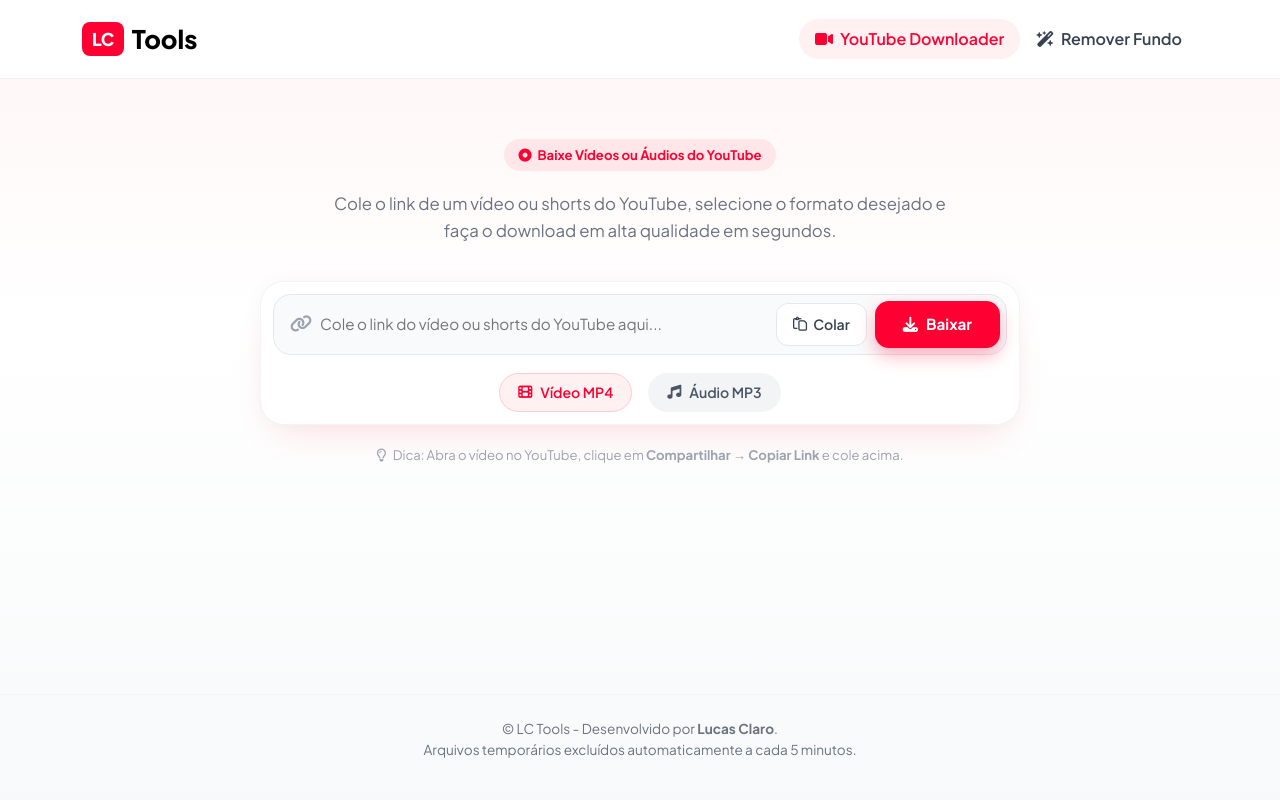
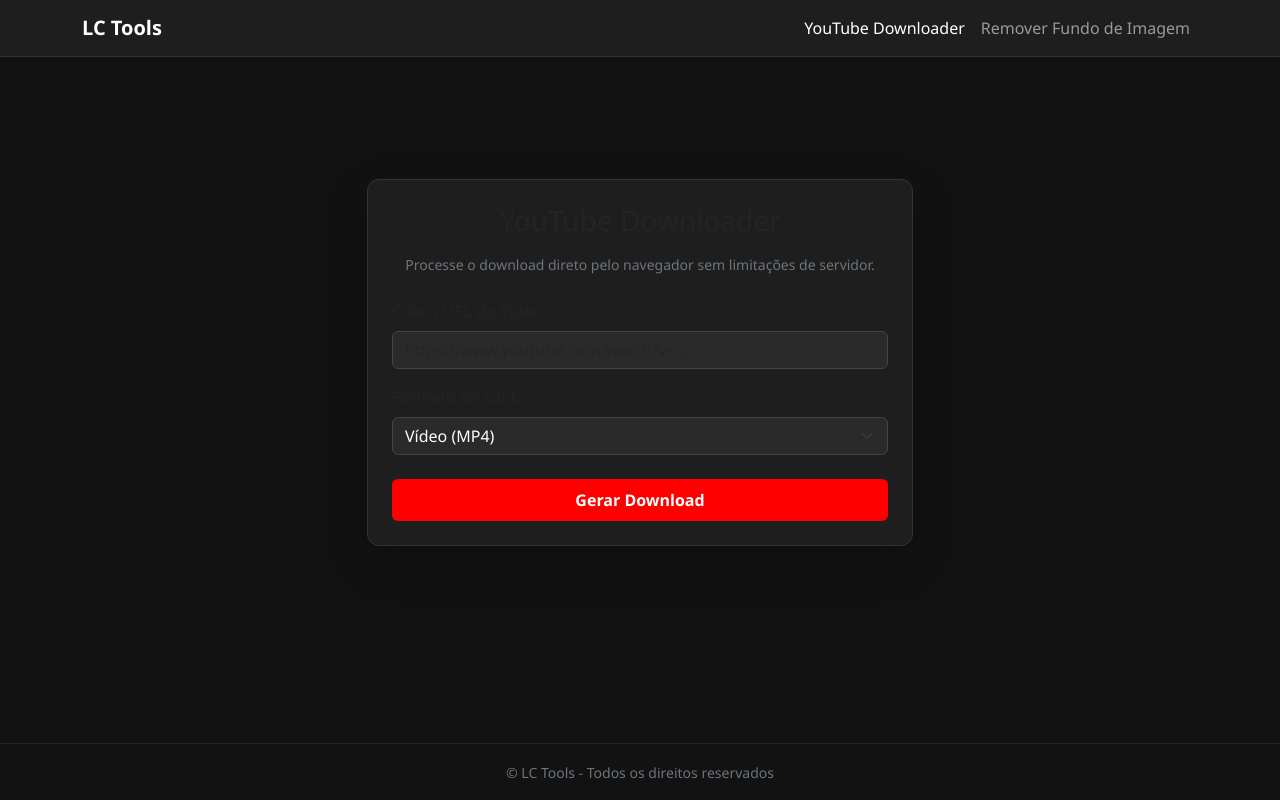
Before and after one commit to LucasClaroNicolau/LCTools, a Flask app: page / in a window 1280 px wide. Run offline with Flask 3, Linux system fonts and the light colour scheme.

Commit message:
Ajuste para contornar bloqueios Youtube

```diff
--- a/app.py
+++ b/app.py
@@ -2,25 +2,31 @@ import os
 import time
 import threading
 import uuid
-from flask import Flask, render_template, request, send_file, flash, redirect, url_for, jsonify
-import yt_dlp
+from flask import Flask, render_template, request, send_file, jsonify
 from rembg import remove
 from PIL import Image
 
 app = Flask(__name__)
 app.secret_key = "lc-tools-chave-secreta-para-mensagens-flash"
 
+# Limite máximo de upload (50 MB)
 app.config['MAX_CONTENT_LENGTH'] = 50 * 1024 * 1024
+
 DOWNLOAD_FOLDER = os.path.join('static', 'uploads')
 app.config['DOWNLOAD_FOLDER'] = DOWNLOAD_FOLDER
-FILE_EXPIRATION_SECONDS = 300
+FILE_EXPIRATION_SECONDS = 300  # 5 minutos
 
 if not os.path.exists(DOWNLOAD_FOLDER):
     os.makedirs(DOWNLOAD_FOLDER)
 
+# Dicionário em memória para armazenar o progresso dos downloads
 PROGRESS_STORE = {}
 
+
+# --- Gerenciamento de Limpeza Automática ---
+
 def clear_download_folder():
+    """Remove todos os arquivos antigos da pasta de temporários ao iniciar o servidor."""
     if os.path.exists(DOWNLOAD_FOLDER):
         for filename in os.listdir(DOWNLOAD_FOLDER):
             file_path = os.path.join(DOWNLOAD_FOLDER, filename)
@@ -28,97 +34,111 @@ def clear_download_folder():
                 if os.path.isfile(file_path) or os.path.islink(file_path):
                     os.remove(file_path)
             except Exception as e:
-                print(f"[STARTUP CLEANUP ERROR] {e}")
+                print(f"[STARTUP CLEANUP ERROR] Erro ao deletar {filename}: {e}")
 
+
+def auto_clean_files():
+    """Thread em segundo plano para excluir arquivos com mais de 5 minutos."""
+    while True:
+        now = time.time()
+        try:
+            for filename in os.listdir(DOWNLOAD_FOLDER):
+                file_path = os.path.join(DOWNLOAD_FOLDER, filename)
+                if os.path.isfile(file_path):
+                    if (now - os.path.getmtime(file_path)) > FILE_EXPIRATION_SECONDS:
+                        os.remove(file_path)
+                        print(f"[CLEANUP] Arquivo removido por expiração: {filename}")
+        except Exception as e:
+            print(f"[CLEANUP ERROR] {e}")
+        time.sleep(60)
+
+
+# Executa limpeza inicial e dispara a thread de background
 clear_download_folder()
+cleaner_thread = threading.Thread(target=auto_clean_files, daemon=True)
+cleaner_thread.start()
+
+
+# --- Rotas Principais e API de Progresso ---
 
 @app.route('/')
 def index():
     return render_template('index.html')
 
+
 @app.route('/remove-bg')
 def remove_bg_page():
     return render_template('background_remover.html')
 
+
 @app.route('/progress/<task_id>')
 def get_progress(task_id):
-    return jsonify(PROGRESS_STORE.get(task_id, {"progress": 0, "status": "starting"}))
+    """Retorna o percentual e status em tempo real via JSON."""
+    data = PROGRESS_STORE.get(task_id, {"progress": 0, "status": "starting"})
+    return jsonify(data)
+
 
 @app.route('/get-file/<task_id>')
 def get_file(task_id):
+    """Baixa o arquivo gerado assim que o processamento do BG Remover chega a 100%."""
     task = PROGRESS_STORE.get(task_id)
     if task and task.get("status") == "completed" and os.path.exists(task.get("file_path")):
         return send_file(task["file_path"], as_attachment=True)
     return "Arquivo não encontrado ou processamento incompleto.", 404
 
-def process_youtube(task_id, url, format_type):
-    unique_id = str(uuid.uuid4())[:8]
-    output_template = os.path.join(DOWNLOAD_FOLDER, f'%(title)s_{unique_id}.%(ext)s')
 
-    def progress_hook(d):
-        if d['status'] == 'downloading':
-            total = d.get('total_bytes') or d.get('total_bytes_estimate', 0)
-            downloaded = d.get('downloaded_bytes', 0)
-            if total > 0:
-                percent = int((downloaded / total) * 90)
-                PROGRESS_STORE[task_id] = {"progress": percent, "status": "downloading", "msg": "Baixando mídia..."}
-        elif d['status'] == 'finished':
-            PROGRESS_STORE[task_id] = {"progress": 95, "status": "converting", "msg": "Finalizando arquivo..."}
+# --- Lógica de Remoção de Fundo (Local / Servidor) ---
 
-    cookies_path = os.path.join(os.path.dirname(os.path.abspath(__file__)), 'youtube.com_cookies.txt')
+def process_bg_removal(task_id, input_image_path, original_filename):
+    try:
+        PROGRESS_STORE[task_id] = {"progress": 25, "status": "processing", "msg": "Carregando imagem..."}
+        time.sleep(0.3)
 
-    # Configuração ultra-resiliente para contornar bloqueio de IP de VPS
-    ydl_opts = {
-        'cookiefile': cookies_path,
-        'outtmpl': output_template,
-        'progress_hooks': [progress_hook],
-        'noplaylist': True,
-        # Força o uso do cliente de incorporação (embed), que raramente exige PO Token em servidores
-        'extractor_args': {
-            'youtube': {
-                'player_client': ['embed', 'mweb']
-            }
-        },
-        'geo_bypass': True,
-    }
+        input_image = Image.open(input_image_path)
+        PROGRESS_STORE[task_id] = {"progress": 55, "status": "processing", "msg": "Removendo o fundo com IA..."}
 
-    if format_type == 'mp3':
-        ydl_opts.update({
-            'format': 'bestaudio/best',
-            'postprocessors': [{'key': 'FFmpegExtractAudio', 'preferredcodec': 'mp3', 'preferredquality': '192'}],
-        })
-    else:
-        ydl_opts.update({'format': 'best'})
+        output_image = remove(input_image)
+        PROGRESS_STORE[task_id] = {"progress": 85, "status": "processing", "msg": "Gerando arquivo em PNG transparente..."}
 
-    try:
-        with yt_dlp.YoutubeDL(ydl_opts) as ydl:
-            info = ydl.extract_info(url, download=True)
-            filename = ydl.prepare_filename(info)
-            if format_type == 'mp3':
-                filename = os.path.splitext(filename)[0] + '.mp3'
+        unique_filename = f"no_bg_{uuid.uuid4().hex[:8]}.png"
+        output_path = os.path.join(DOWNLOAD_FOLDER, unique_filename)
+        output_image.save(output_path, format="PNG")
+
+        if os.path.exists(input_image_path):
+            os.remove(input_image_path)
 
         PROGRESS_STORE[task_id] = {
             "progress": 100,
             "status": "completed",
-            "file_path": filename,
-            "filename": os.path.basename(filename)
+            "file_path": output_path,
+            "filename": f"sem_fundo_{original_filename}"
         }
     except Exception as e:
         PROGRESS_STORE[task_id] = {"progress": 0, "status": "error", "error": str(e)}
 
-@app.route('/start-youtube', methods=['POST'])
-def start_youtube():
-    url = request.form.get('url')
-    format_type = request.form.get('format_type', 'mp4')
-    if not url:
-        return jsonify({"error": "Insira uma URL válida."}), 400
+
+@app.route('/start-remove-bg', methods=['POST'])
+def start_remove_bg():
+    file = request.files.get('image')
+    if not file or file.filename == '':
+        return jsonify({"error": "Nenhuma imagem selecionada."}), 400
+
+    temp_input_path = os.path.join(DOWNLOAD_FOLDER, f"temp_{uuid.uuid4().hex}_{file.filename}")
+    file.save(temp_input_path)
 
     task_id = str(uuid.uuid4())
-    PROGRESS_STORE[task_id] = {"progress": 5, "status": "starting", "msg": "Iniciando..."}
-    threading.Thread(target=process_youtube, args=(task_id, url, format_type), daemon=True).start()
+    PROGRESS_STORE[task_id] = {"progress": 10, "status": "starting", "msg": "Iniciando a inteligência artificial..."}
+
+    thread = threading.Thread(target=process_bg_removal, args=(task_id, temp_input_path, file.filename))
+    thread.start()
+
     return jsonify({"task_id": task_id})
 
-# (Restante das rotas de background remover continuam iguais...)
+
+@app.errorhandler(413)
+def request_entity_too_large(error):
+    return jsonify({"error": "O arquivo é muito grande! O limite máximo é 50 MB."}), 413
+
 
 if __name__ == '__main__':
     app.run(host='0.0.0.0', debug=True, port=5000)
--- a/templates/index.html
+++ b/templates/index.html
@@ -1,70 +1,207 @@
-{% extends 'base.html' %}
+<!DOCTYPE html>
+<html lang="pt-BR">
+<head>
+    <meta charset="UTF-8">
+    <meta name="viewport" content="width=device-width, initial-scale=1.0">
+    <title>LC Tools - Downloader do YouTube</title>
+    <link href="https://cdn.jsdelivr.net/npm/bootstrap@5.3.0/dist/css/bootstrap.min.css" rel="stylesheet">
+    <style>
+        body {
+            background-color: #121212;
+            color: #ffffff;
+            font-family: 'Segoe UI', Tahoma, Geneva, Verdana, sans-serif;
+            min-height: 100vh;
+            display: flex;
+            flex-direction: column;
+        }
+        .navbar {
+            background-color: #1e1e1e;
+            border-bottom: 1px solid #333;
+        }
+        .card {
+            background-color: #1e1e1e;
+            border: 1px solid #333;
+            border-radius: 12px;
+        }
+        .form-control, .form-select {
+            background-color: #2a2a2a;
+            border: 1px solid #444;
+            color: #fff;
+        }
+        .form-control:focus, .form-select:focus {
+            background-color: #333;
+            color: #fff;
+            border-color: #0d6efd;
+            box-shadow: none;
+        }
+        .progress-container {
+            display: none;
+        }
+        .btn-custom {
+            background-color: #ff0000;
+            color: white;
+            font-weight: bold;
+        }
+        .btn-custom:hover {
+            background-color: #cc0000;
+            color: white;
+        }
+    </style>
+</head>
+<body>
 
-{% block content %}
-<section class="hero-section">
-    <div class="tag-pill">
-        <i class="fa-solid fa-circle-dot"></i> Baixe Vídeos ou Áudios do YouTube
+    <nav class="navbar navbar-expand-lg navbar-dark mb-4">
+        <div class="container">
+            <a class="navbar-brand fw-bold" href="/">LC Tools</a>
+            <div class="navbar-nav">
+                <a class="nav-link active" href="/">YouTube Downloader</a>
+                <a class="nav-link" href="/remove-bg">Remover Fundo de Imagem</a>
             </div>
-    <p class="hero-subtitle">
-        Cole o link de um vídeo ou shorts do YouTube, selecione o formato desejado e faça o download em alta qualidade em segundos.
-    </p>
+        </div>
+    </nav>
 
-    <div class="search-card">
+    <div class="container my-auto">
+        <div class="row justify-content-center">
+            <div class="col-md-8 col-lg-6">
+                <div class="card p-4 shadow-lg">
+                    <h3 class="text-center mb-3">YouTube Downloader</h3>
+                    <p class="text-secondary text-center small mb-4">Processe o download direto pelo navegador sem limitações de servidor.</p>
+
                     <form id="youtubeForm">
-            <div class="input-wrapper">
-                <i class="fa-solid fa-link search-icon"></i>
-                <input type="url" class="custom-input" id="youtube_url" name="url" placeholder="Cole o link do vídeo ou shorts do YouTube aqui..." required autocomplete="off">
-                <button type="button" class="btn-paste" onclick="pasteClipboard('youtube_url')">
-                    <i class="fa-regular fa-paste"></i> Colar
-                </button>
-                <button type="submit" class="btn-download">
-                    <i class="fa-solid fa-download"></i> Baixar
-                </button>
+                        <div class="mb-3">
+                            <label for="url" class="form-label">Cole a URL do Vídeo:</label>
+                            <input type="url" class="form-control" id="url" name="url" placeholder="https://www.youtube.com/watch?v=..." required>
                         </div>
 
-            <div class="options-container">
-                <label class="option-chip">
-                    <input type="radio" name="format_type" value="mp4" checked>
-                    <span class="chip-label"><i class="fa-solid fa-film"></i> Vídeo MP4</span>
-                </label>
-                <label class="option-chip">
-                    <input type="radio" name="format_type" value="mp3">
-                    <span class="chip-label"><i class="fa-solid fa-music"></i> Áudio MP3</span>
-                </label>
-            </div>
-        </form>
+                        <div class="mb-3">
+                            <label for="format_type" class="form-label">Formato de Saída:</label>
+                            <select class="form-select" id="format_type" name="format_type">
+                                <option value="mp4">Vídeo (MP4)</option>
+                                <option value="mp3">Áudio (MP3)</option>
+                            </select>
                         </div>
 
-    <p class="tip-text">
-        <i class="fa-regular fa-lightbulb me-1"></i> Dica: Abra o vídeo no YouTube, clique em <strong>Compartilhar → Copiar Link</strong> e cole acima.
-    </p>
-</section>
+                        <button type="submit" id="btnSubmit" class="btn btn-custom w-100 py-2 mt-2">
+                            Gerar Download
+                        </button>
+                    </form>
+
+                    <!-- Status e Progresso -->
+                    <div id="statusContainer" class="progress-container mt-4">
+                        <div class="d-flex justify-content-between mb-1">
+                            <span id="statusMessage" class="small text-secondary">Iniciando requisição...</span>
+                            <span id="progressText" class="small fw-bold">0%</span>
+                        </div>
+                        <div class="progress" style="height: 10px;">
+                            <div id="progressBar" class="progress-bar progress-bar-striped progress-bar-animated bg-danger" role="progressbar" style="width: 0%"></div>
+                        </div>
+                    </div>
+
+                    <!-- Mensagens de Erro / Sucesso -->
+                    <div id="alertBox" class="alert mt-3 d-none" role="alert"></div>
+                </div>
+            </div>
+        </div>
+    </div>
+
+    <footer class="text-center py-3 text-secondary border-top border-dark mt-auto">
+        <small>&copy; LC Tools - Todos os direitos reservados</small>
+    </footer>
 
     <script>
-    document.getElementById('youtubeForm').addEventListener('submit', async function(e) {
+        const form = document.getElementById('youtubeForm');
+        const btnSubmit = document.getElementById('btnSubmit');
+        const statusContainer = document.getElementById('statusContainer');
+        const progressBar = document.getElementById('progressBar');
+        const progressText = document.getElementById('progressText');
+        const statusMessage = document.getElementById('statusMessage');
+        const alertBox = document.getElementById('alertBox');
+
+        form.addEventListener('submit', async (e) => {
             e.preventDefault();
 
-        const formData = new FormData(this);
-        document.getElementById('loaderTitle').innerText = "Baixando do YouTube";
-        document.getElementById('loaderSubtitle').innerText = "Iniciando conexão...";
-        document.getElementById('progressBar').style.width = '0%';
-        document.getElementById('progressBar').innerText = '0%';
+            const url = document.getElementById('url').value;
+            const formatType = document.getElementById('format_type').value;
+
+            // Reset de UI
+            alertBox.classList.add('d-none');
+            statusContainer.style.display = 'block';
+            btnSubmit.disabled = true;
+            updateProgress(20, 'Consultando instâncias públicas...');
 
             try {
-            const response = await fetch('/start-youtube', {
+                // Utilizando API pública do Cobalt/Piped via cliente
+                const apiInstances = [
+                    'https://api.cobalt.tools/api/json',
+                    'https://cobalt-api.kwi.mobi/api/json'
+                ];
+
+                let success = false;
+                let downloadUrl = null;
+
+                for (const instance of apiInstances) {
+                    try {
+                        updateProgress(50, 'Extraindo link de mídia direto...');
+                        const response = await fetch(instance, {
                             method: 'POST',
-                body: formData
+                            headers: {
+                                'Accept': 'application/json',
+                                'Content-Type': 'application/json'
+                            },
+                            body: JSON.stringify({
+                                url: url,
+                                downloadMode: formatType === 'mp3' ? 'audio' : 'auto',
+                                audioFormat: 'mp3'
+                            })
                         });
+
                         const data = await response.json();
 
-            if (data.task_id) {
-                trackProgress(data.task_id);
-            } else {
-                alert(data.error || "Erro ao iniciar o download.");
+                        if (data.url) {
+                            downloadUrl = data.url;
+                            success = true;
+                            break;
                         }
                     } catch (err) {
-            alert("Ocorreu um erro ao conectar com o servidor.");
+                        console.warn('Instância falhou, tentando alternativa...', err);
+                    }
+                }
+
+                if (success && downloadUrl) {
+                    updateProgress(100, 'Concluído! Iniciando download...');
+
+                    // Dispara o download automático no navegador do cliente
+                    const a = document.createElement('a');
+                    a.href = downloadUrl;
+                    a.target = '_blank';
+                    a.download = '';
+                    document.body.appendChild(a);
+                    a.click();
+                    document.body.removeChild(a);
+
+                    showAlert('success', 'Download iniciado no seu navegador!');
+                } else {
+                    throw new Error('Não foi possível extrair a mídia. Tente novamente em alguns segundos.');
+                }
+
+            } catch (error) {
+                showAlert('danger', error.message || 'Erro ao processar a solicitação.');
+            } finally {
+                btnSubmit.disabled = false;
             }
         });
+
+        function updateProgress(percent, msg) {
+            progressBar.style.width = `${percent}%`;
+            progressText.innerText = `${percent}%`;
+            statusMessage.innerText = msg;
+        }
+
+        function showAlert(type, message) {
+            alertBox.className = `alert alert-${type} mt-3`;
+            alertBox.innerText = message;
+            alertBox.classList.remove('d-none');
+        }
     </script>
-{% endblock %}
+</body>
+</html>
```
Lines whose indentation alone changed are shown as unchanged.
